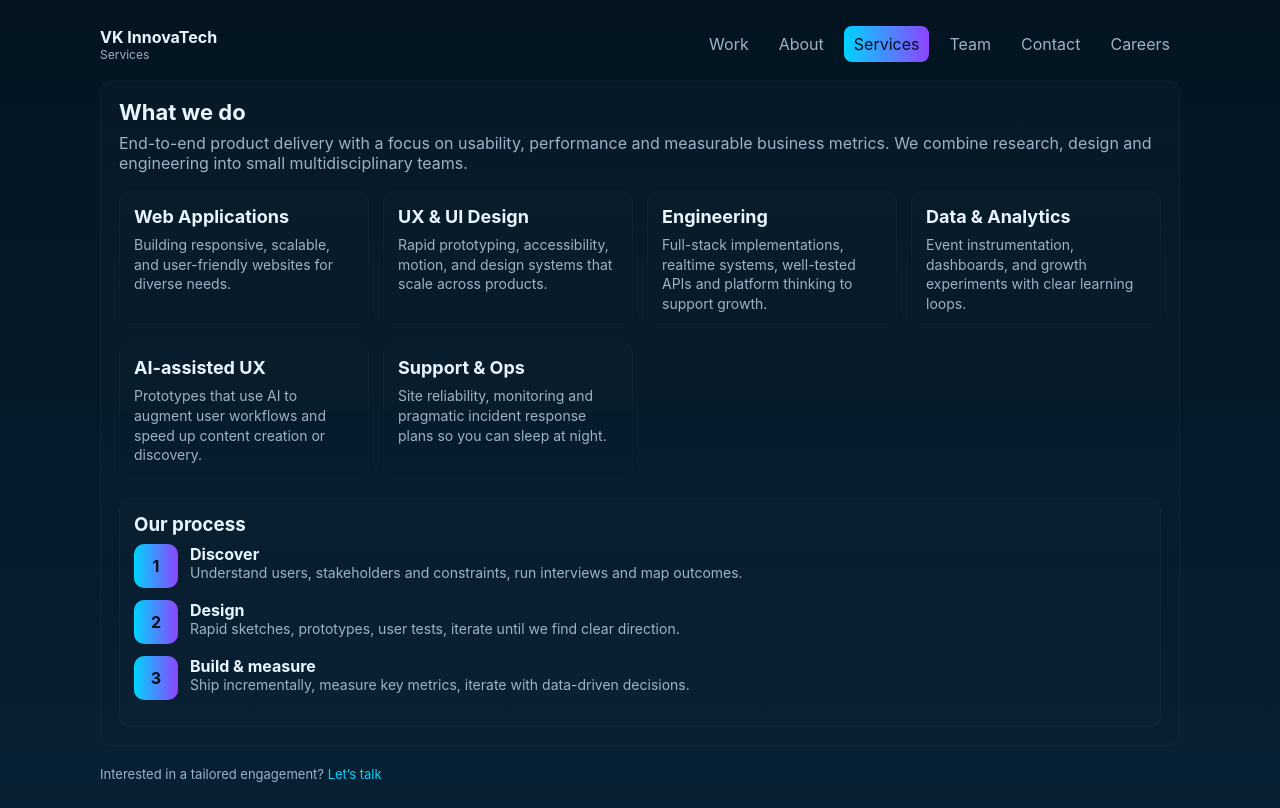
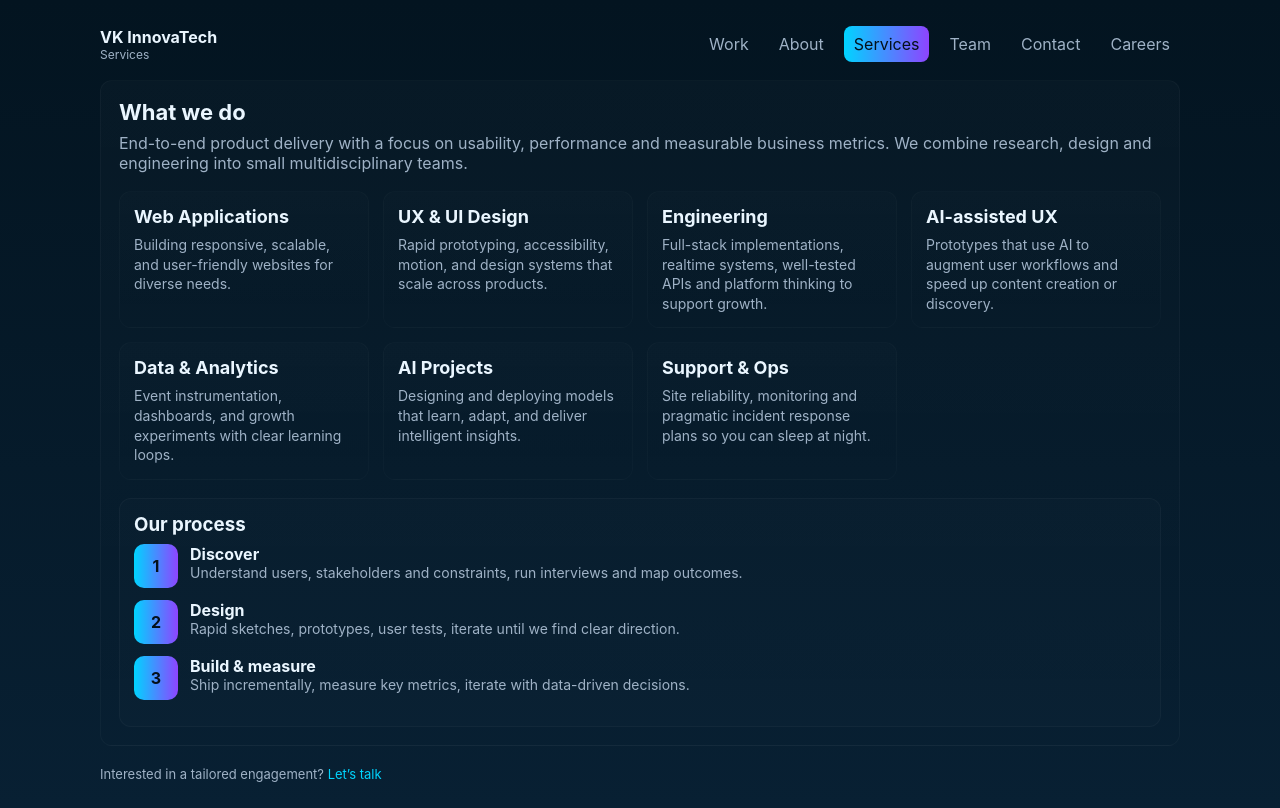
Before and after one commit to vasanth27s/vkinnovatech, a plain HTML site: page VK Software Solutions/services.html in a window 1280 px wide. Drawn offline with Linux system fonts and the light colour scheme.

Commit message:
vksoftwaresolutions

```diff
--- a/VK Software Solutions/services.html
+++ b/VK Software Solutions/services.html
@@ -217,17 +217,24 @@
             <p>Full-stack implementations, realtime systems, well-tested APIs and platform thinking to support growth.</p>
           </div>
           <div class="svc">
+            <h4>AI-assisted UX</h4>
+            <p>Prototypes that use AI to augment user workflows and speed up content creation or discovery.</p>
+          </div>
+          <div class="svc">
             <h4>Data & Analytics</h4>
             <p>Event instrumentation, dashboards, and growth experiments with clear learning loops.</p>
           </div>
           <div class="svc">
-            <h4>AI-assisted UX</h4>
-            <p>Prototypes that use AI to augment user workflows and speed up content creation or discovery.</p>
+            <h4>AI Projects</h4>
+            <p>Designing and deploying models that learn, adapt, and deliver intelligent insights.</p>
           </div>
           <div class="svc">
             <h4>Support & Ops</h4>
-            <p>Site reliability, monitoring and pragmatic incident response plans so you can sleep at night.</p>
+            <p>Site reliability, monitoring and pragmatic incident response plans so you can sleep at night.
+
+            </p>
           </div>
+
         </div>
 
         <div class="process">
```
Also changed, not shown: VK Software Solutions/about.html (+4 -0 lines).
